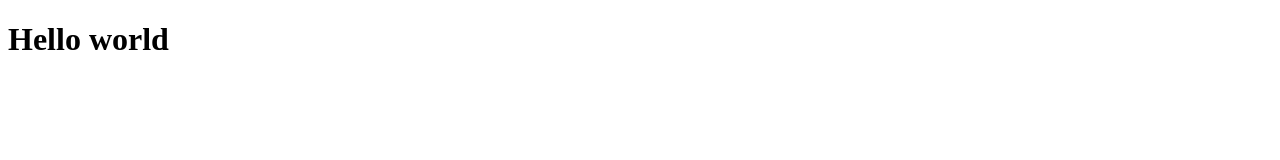
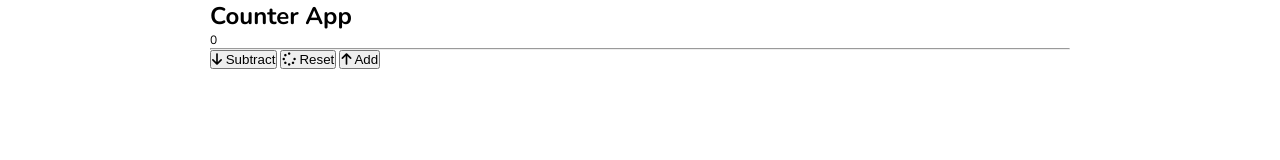
Before and after one commit to Nzenwa900/Learning-Counter-App, a plain HTML site: page index.html in a window 1280 px wide. Drawn offline with nearby package versions, Linux system fonts and the light colour scheme.

Commit message:
Setting up all the html structured needed

```diff
--- a/index.html
+++ b/index.html
@@ -9,7 +9,28 @@
     <title>Counter App</title>
 </head>
 <body>
-    <h1>Hello world</h1>
+    <div class="container">
+        <div class="counter-div">
+            <h1>Counter App</h1>
+            <span class="count">0</span>
+             <!-- introducing a horizonatal rule to separate -->
+             <hr>
+             <div class="buttons">
+                <button class="subtract">
+                    <i class="fas fa-arrow-down"></i>
+                    Subtract
+                </button>
+                <button class="reset">
+                    <i class="fas fa-spinner"></i>
+                    Reset
+                </button>
+                <button class="add">
+                    <i class="fas fa-arrow-up"></i>
+                    Add
+                </button>
+             </div>
+        </div>
+    </div>
 
 
     <script src="script.js"></script>
--- a/style.css
+++ b/style.css
@@ -1 +1,35 @@
 @import url('https://fonts.googleapis.com/css2?family=Nunito+Sans:wght@300;400;600;700;800&family=Nunito:wght@300;400;500;600;700;800;900&display=swap');
+
+
+
+:root {
+    --white: #fff;
+    --black: #010101;
+    --blue: #31326f;
+
+
+}
+* {
+    margin: 0;
+    padding: 0;
+    box-sizing: border-box;
+}
+html{
+    font-size: 12px;
+
+}
+body {
+    font-family: 'Nunito', sans-serif;
+}
+p{
+    font-size: 1.6rem;
+    line-height: 1.5;
+}
+img{
+    width: 100%;
+}
+.container{
+    max-width: 900px;
+    margin: 0 auto;
+    padding: 0 20px;
+}
```
